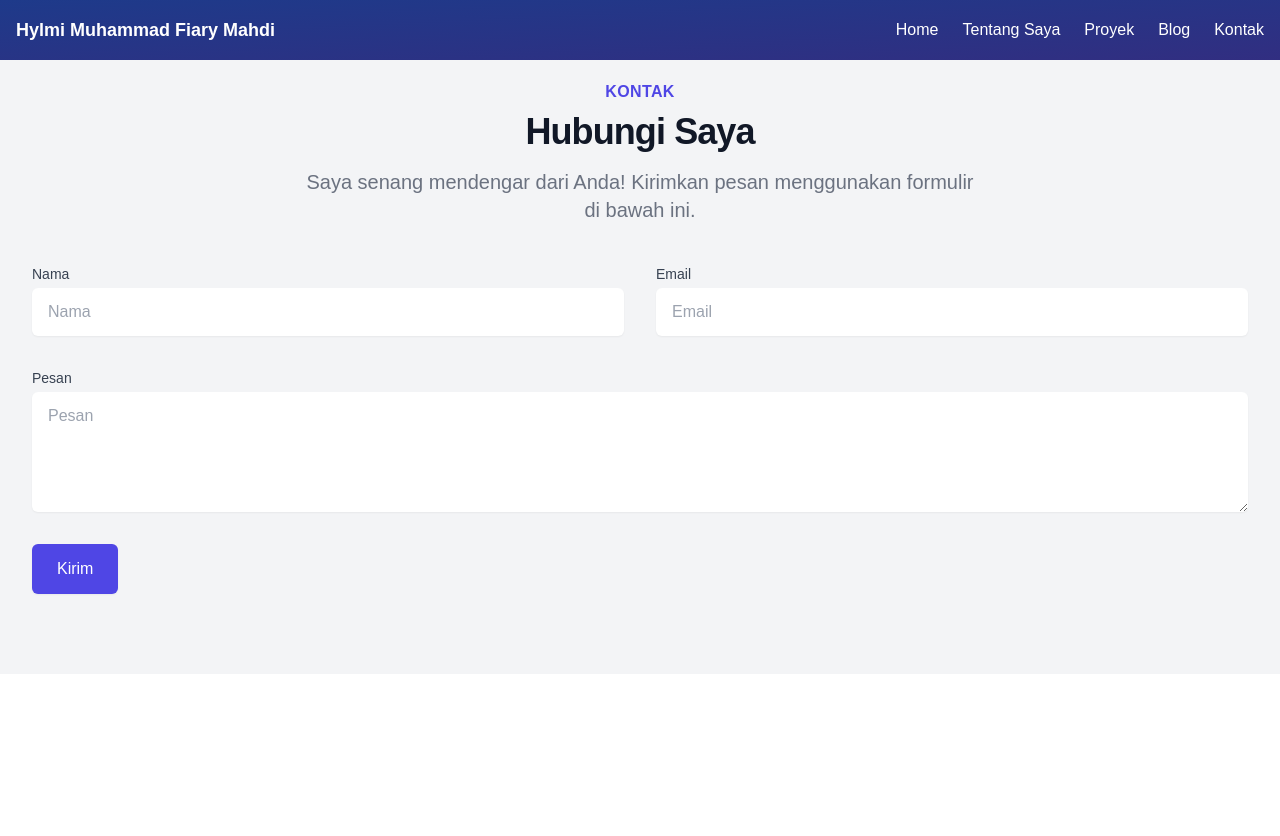
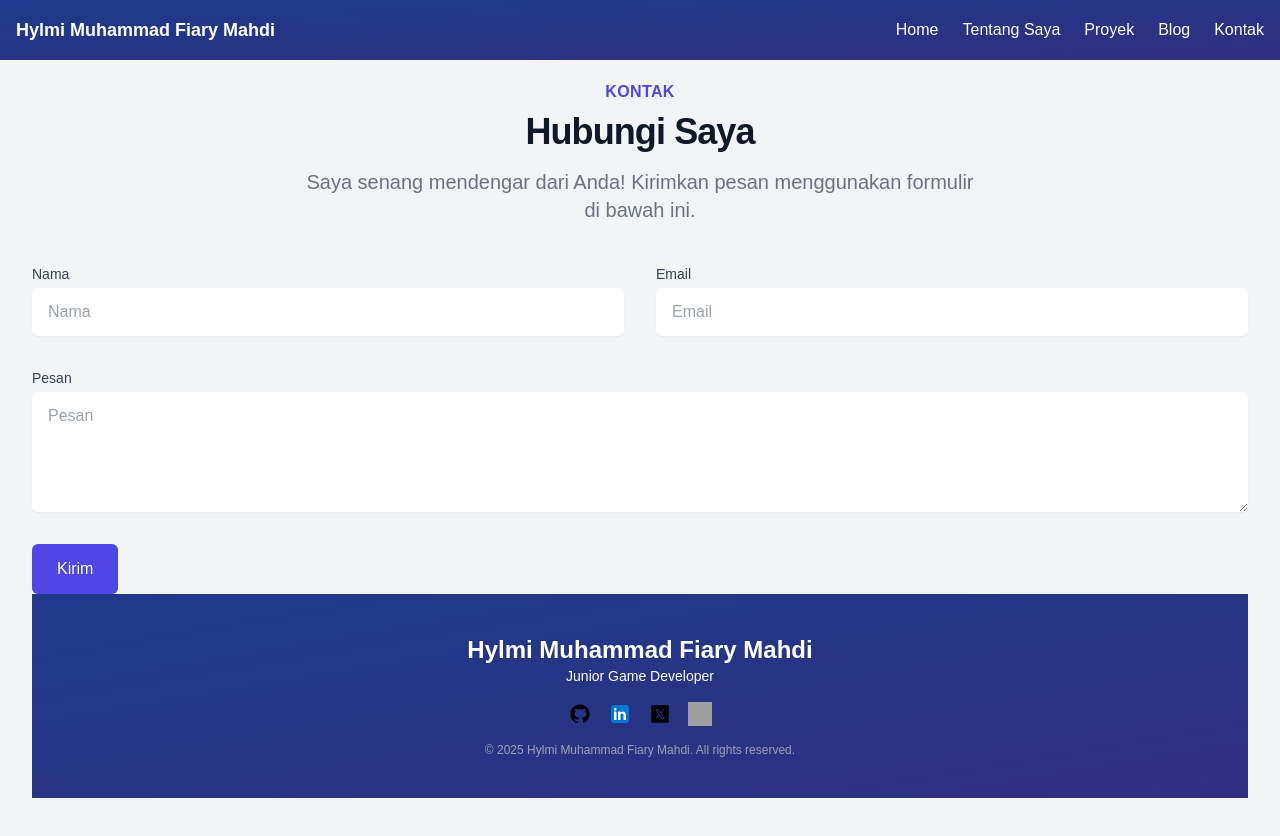
Before and after one commit to hylmithecoder/My-Portofolio, a React (Create React App) app: page /contact in a window 1280 px wide. Shown: the top 836 px of the page. Before the commit the page ends 800 px from the top, so only its background shows below. Built offline with nearby package versions, Linux system fonts and the light colour scheme; grey boxes are pictures that could not be loaded; a web font is replaced by a local one.

Commit message:
Portofolio Hylmi 1.0

```diff
--- a/src/components/Footer.jsx
+++ b/src/components/Footer.jsx
@@ -9,19 +9,18 @@ const Footer = () => (
         <p className="text-sm">Junior Game Developer</p>
       </div>
       <div className="flex justify-center space-x-4 mb-4">
-        <a href="https://github.com/username" target="_blank" rel="noopener noreferrer">
+        <a href="https://github.com/hylmithecoder" target="_blank" rel="noopener noreferrer">
           <img src="/images/github-icon.svg" alt="GitHub" className="w-6 h-6" />
         </a>
-        <a href="https://linkedin.com/in/username" target="_blank" rel="noopener noreferrer">
+        <a href="https://www.linkedin.com/in/hylmi-muhammad-fiary-mahdi-b31aab32b/" target="_blank" rel="noopener noreferrer">
           <img src="/images/linkedin-icon.svg" alt="LinkedIn" className="w-6 h-6" />
         </a>
-        <a href="https://twitter.com/username" target="_blank" rel="noopener noreferrer">
+        <a href="https://twitter.com/Sirajameksiko" target="_blank" rel="noopener noreferrer">
           <img src="/images/x-icon.svg" alt="Twitter" className="w-6 h-6" />
         </a>
-        <a href="https://instagram.com/username" target="_blank" rel="noopener noreferrer">
+        <a href="https://instagram.com/sirajameksikooo" target="_blank" rel="noopener noreferrer">
             <img src="/images/ig-icon.svg" alt="Instagram" className="w-6 h-6" />
         </a>
-        {/* <!-- Tambahkan ikon media sosial lainnya --> */}
       </div>
       <p className="text-xs text-gray-400">© 2025 Hylmi Muhammad Fiary Mahdi. All rights reserved.</p>
     </div>
--- a/src/components/Navbar.jsx
+++ b/src/components/Navbar.jsx
@@ -16,21 +16,27 @@ const Navbar = () => {
           Hylmi Muhammad Fiary Mahdi
         </div>
         <div className="hidden md:flex space-x-6">
-          <ScrollLink to="home" smooth={true} duration={500} className="cursor-pointer">
+          <a href="/" className="cursor-pointer">
+          <ScrollLink to="/" smooth={true} duration={500} className="cursor-pointer">
             Home
           </ScrollLink>
+          </a>
           <ScrollLink to="about" smooth={true} duration={500} className="cursor-pointer">
             Tentang Saya
           </ScrollLink>
-          <ScrollLink to="projects" smooth={true} duration={500} className="cursor-pointer">
+          <a href='/#MyProjects' className="cursor-pointer">
+          <ScrollLink to="/#MyProjects" smooth={true} duration={500} className="cursor-pointer">
             Proyek
           </ScrollLink>
+          </a>
           <ScrollLink to="blog" smooth={true} duration={500} className="cursor-pointer">
             Blog
           </ScrollLink>
+          <a href="/contact" className="cursor-pointer">
           <ScrollLink to="contact" smooth={true} duration={500} className="cursor-pointer">
             Kontak
           </ScrollLink>
+          </a>
         </div>
         <div className="md:hidden">
           <button onClick={toggleMenu}>
--- a/src/pages/Contact.jsx
+++ b/src/pages/Contact.jsx
@@ -1,5 +1,6 @@
 import React, { useState } from 'react';
 import emailjs from 'emailjs-com';
+import Footer from '../components/Footer';
 
 const Contact = () => {
   const [formData, setFormData] = useState({ name: '', email: '', message: '' });
@@ -54,10 +55,11 @@ const Contact = () => {
               <div>
                 <label htmlFor="name" className="block text-sm font-medium text-gray-700">Nama</label>
                 <div className="mt-1">
+                  <input type="hidden" name="to_name" id='to_name' value={"Hylmi"} />
                   <input
                     type="text"
-                    name="name"
-                    id="name"
+                    name="from_name"
+                    id="from_name"
                     autoComplete="name"
                     placeholder="Nama"
                     value={formData.name}
@@ -112,6 +114,7 @@ const Contact = () => {
             </div>
           </form>
         </div>
+        <Footer />
       </div>
     </section>
   );
```
